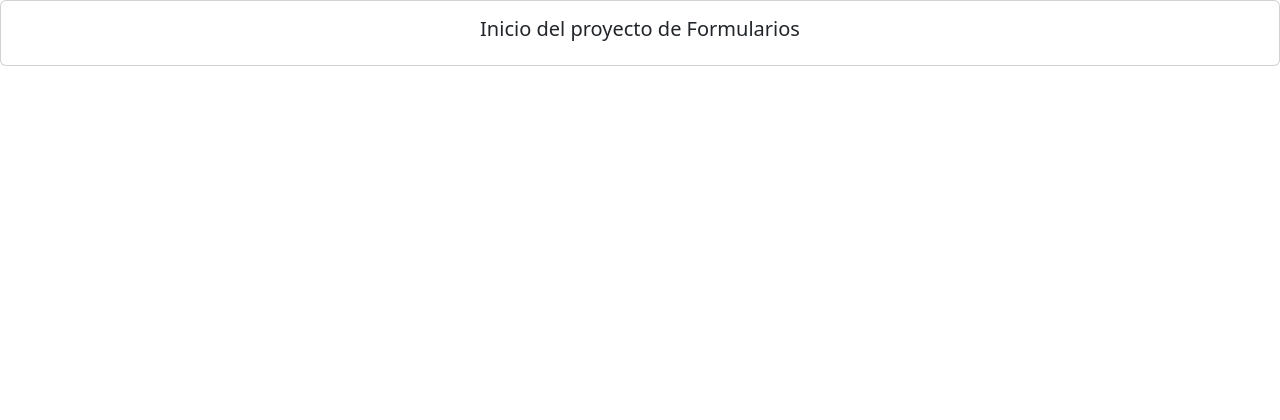
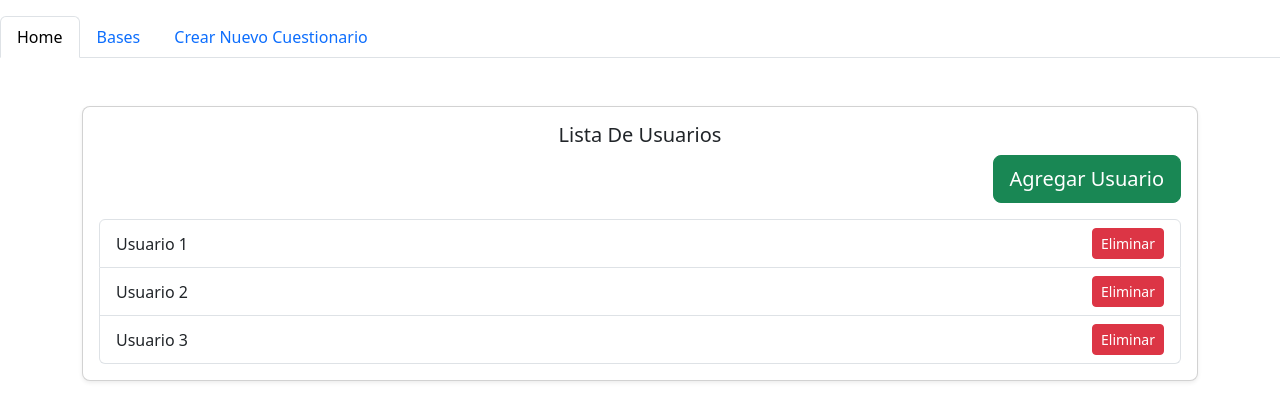
Before and after one commit to LuisSoria31/PROYECTO_FORMULARIOS, a React (Create React App) app: page / in a window 1280 px wide. Shown: the top 420 px of the page. Built offline with nearby package versions, Linux system fonts and the light colour scheme.

Commit message:
ya quedo la vista de home

```diff
--- a/src/App.js
+++ b/src/App.js
@@ -1,4 +1,4 @@
-import './App.css';
+import './App';
 import { Card } from 'react-bootstrap';
 
 function App() {
--- a/src/home.js
+++ b/src/home.js
@@ -1,36 +1,65 @@
-import React from 'react'
-import { Card, Button, Container, Nav } from 'react-bootstrap'
+import React,{ useState } from 'react';
+import { Card, Button, Container, Nav, ListGroup, Alert } from 'react-bootstrap';
 
-export const Home = ()=>{
+export const Home = () => {
+    const [showAlert, setShowAlert] = useState(false);
+    const [alertMessage, setAlertMessage] = useState('');
+
+    const handleDelete = (usuario) => {
+        setAlertMessage(`${usuario} ha sido eliminado`);
+        setShowAlert(true);
+
+    setTimeout(() => {
+        setShowAlert(false);
+    }, 4000);
+};
     return (
         <>
-        <Nav activeKey="/home"
-        onSelect={(selectedKey)=> alert(`selected ${selectedKey}`)}>
-
-        <Nav.Item>
+            <Nav variant="tabs" defaultActiveKey="/home" onSelect={(selectedKey) => alert(`selected ${selectedKey}`)}>
+                <Nav.Item className='mt-3'>
                     <Nav.Link href='/home'>Home</Nav.Link>
                 </Nav.Item>
-        <Nav.Item>
-            <Nav.Link href='/'>Bases</Nav.Link>
+                <Nav.Item className='mt-3'>
+                    <Nav.Link eventKey='/'>Bases</Nav.Link>
                 </Nav.Item>
-        <Nav.Item>
-            <Nav.Link href='/craete-quistionaire'>Craer Nuevo Cuestionario</Nav.Link>
+                <Nav.Item className='mt-3'>
+                    <Nav.Link eventKey='/create-questionnaire'>Crear Nuevo Cuestionario</Nav.Link>
                 </Nav.Item>
             </Nav>
-        <Container>
-            <Card>
+            <Container className='mt-5'>
+            {showAlert && (
+                    <Alert variant="success" onClose={() => setShowAlert(false)} dismissible>
+                        {alertMessage}
+                    </Alert>
+                )}
+                <Card className="shadow-sm mb-4" style={{ borderRadius: '8px' }}>
                     <Card.Body>
-                    <Card.Title>Lista De Usuarios</Card.Title>
-                    <div className='text-end'>
-                    <Button variant='success'>Agregar Usuario</Button>
+                        <Card.Title className="text-center">Lista De Usuarios</Card.Title>
+                        <div className="text-end mb-3">
+                            <Button variant='success' size="lg">Agregar Usuario</Button>
                         </div>
+                        <ListGroup>
+                            <ListGroup.Item className="d-flex justify-content-between align-items-center">Usuario 1
+                            <Button variant="danger" size="sm" onClick={() => handleDelete('Usuario 1')}>
+                                    Eliminar
+                                </Button>
+                            </ListGroup.Item>
+                            <ListGroup.Item className="d-flex justify-content-between align-items-center">Usuario 2
+                            <Button variant="danger" size="sm" onClick={() => handleDelete('Usuario 2')}>
+                                    Eliminar
+                                </Button>
+                            </ListGroup.Item>
+                            <ListGroup.Item className="d-flex justify-content-between align-items-center">Usuario 3
+                            <Button variant="danger" size="sm" onClick={() => handleDelete('Usuario 3')}>
+                                    Eliminar
+                                </Button>
+                            </ListGroup.Item>
+                        </ListGroup>
                     </Card.Body>
                 </Card>
             </Container>
         </>
-
-
-    )
+    );
 }
 
 export default Home;
--- a/src/index.js
+++ b/src/index.js
@@ -4,11 +4,13 @@ import './index.css';
 import App from './App';
 import reportWebVitals from './reportWebVitals';
 import 'bootstrap/dist/css/bootstrap.min.css';
+import Home from './home';
 
 const root = ReactDOM.createRoot(document.getElementById('root'));
 root.render(
   <React.StrictMode>
-    <App />
+    {/* <App /> */}
+    <Home/>
   </React.StrictMode>
 );
 
```
Lines whose indentation alone changed are shown as unchanged.
